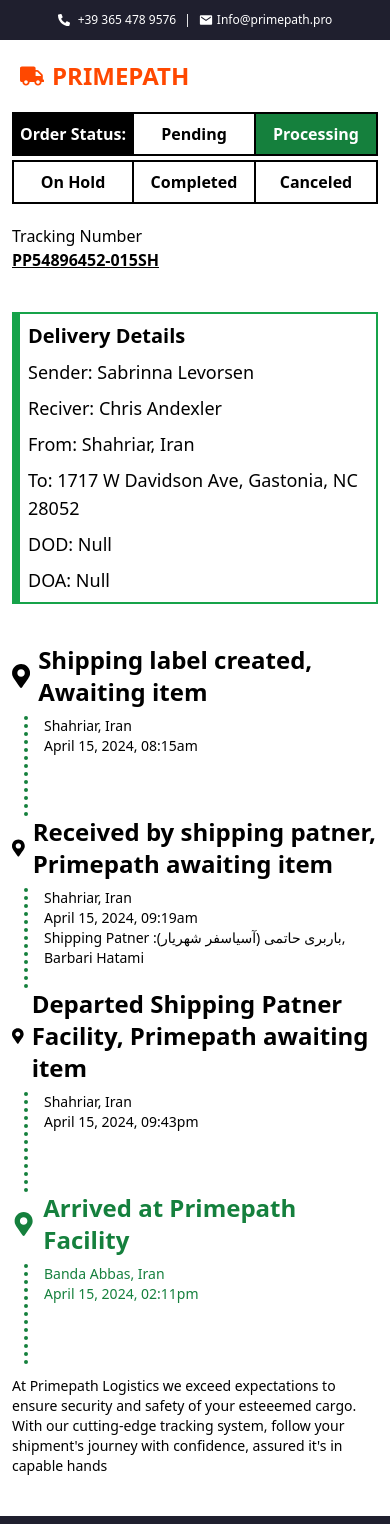
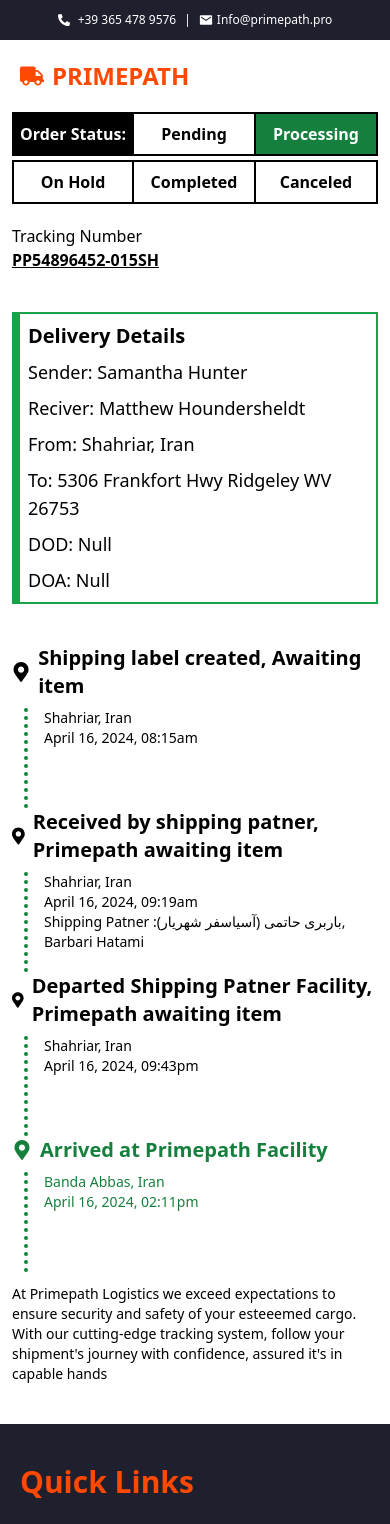
Before and after one commit to Yemezzy/Primepath, a React (Create React App) app: page /tracking/PP54896452-015SH in a window 390 px wide. Shown: the top 1524 px of the page. Built offline with nearby package versions, Linux system fonts and the light colour scheme.

Commit message:
first commit

```diff
--- a/src/Tracking/Firstitem.js
+++ b/src/Tracking/Firstitem.js
@@ -99,7 +99,7 @@
                 From: <span>Shahriar, Iran</span>
               </p>
               <p className="text-lg  mt-2 font-medium">
-                To: <span>1717 W Davidson Ave, Gastonia, NC 28052</span>
+                To: <span>1714 W Davidson Ave, Gastonia, NC 28052</span>
               </p>
             </div>
             <div className="md:grid grid-cols-2 ">
@@ -120,7 +120,7 @@
               </section>
               <p className="text-sm font-normal px-4 ml-3 mt-2 h-[100px] border-l-4 border-dotted border-green-700">
                 <p>Shahriar, Iran</p>
-                <p>April 15, 2024, 08:15am</p>
+                <p>April 16, 2024, 08:15am</p>
               </p>
             </div>
             <div className="md:text-2xl text-xl font-bold text-black">
@@ -130,7 +130,7 @@
               </section>
               <p className="text-sm font-normal px-4 ml-3 mt-2 h-[100px] border-l-4 border-dotted border-green-700">
                 <p>Shahriar, Iran</p>
-                <p> April 15, 2024, 09:19am</p>
+                <p> April 16, 2024, 09:19am</p>
                 <p>
                   Shipping Patner :باربری حاتمی (آسیاسفر شهریار), Barbari Hatami{" "}
                 </p>
@@ -145,7 +145,7 @@
               </section>
               <p className="text-sm font-normal px-4 ml-3 mt-2 h-[100px] border-l-4 border-dotted border-green-700">
                 <p> Shahriar, Iran</p>
-                <p> April 15, 2024, 09:43am</p>
+                <p> April 16, 2024, 09:43am</p>
               </p>
             </div>
             <div className="md:text-2xl text-xl font-bold text-green-700">
@@ -155,7 +155,7 @@
               </section>
               <p className="text-sm font-normal px-4 ml-3 mt-2 h-[100px] border-l-4 border-dotted border-green-700">
                 <p> Banda Abbas, Iran</p>
-                <p> April 15, 2024, 02:11pm</p>
+                <p> April 16, 2024, 02:11pm</p>
               </p>
             </div>
             {/* <div className="text-2xl font-bold">
--- a/src/Tracking/Seconditem.js
+++ b/src/Tracking/Seconditem.js
@@ -87,10 +87,10 @@
             <p className="text-xl font-semibold">Delivery Details</p>
             <div className="md:grid grid-cols-2 ">
               <p className="text-lg mt-2 font-medium">
-                Sender: <span>Sabrinna Levorsen</span>
+                Sender: <span>Samantha Hunter</span>
               </p>
               <p className="text-lg mt-2 font-medium">
-                Reciver: <span>Chris Andexler</span>
+                Reciver: <span>Matthew Houndersheldt</span>
               </p>
             </div>
             <div className="md:grid grid-cols-2 ">
@@ -98,7 +98,7 @@
                 From: <span>Shahriar, Iran</span>
               </p>
               <p className="text-lg  mt-2 font-medium">
-                To: <span>1717 W Davidson Ave, Gastonia, NC 28052</span>
+                To: <span>5306 Frankfort Hwy Ridgeley WV 26753</span>
               </p>
             </div>
             <div className="md:grid grid-cols-2 ">
@@ -111,30 +111,30 @@
             </div>
           </section>
           <section>
-            <div className="text-2xl font-bold text-black">
+            <div className="md:text-2xl text-xl font-bold text-black">
               <section className="flex gap-2 items-center">
                 <FaMapMarkerAlt />
                 <p>Shipping label created, Awaiting item</p>
               </section>
               <p className="text-sm font-normal px-4 ml-3 mt-2 h-[100px] border-l-4 border-dotted border-green-700">
                 <p>Shahriar, Iran</p>
-                <p>April 15, 2024, 08:15am</p>
+                <p>April 16, 2024, 08:15am</p>
               </p>
             </div>
-            <div className="text-2xl font-bold text-black">
+            <div className="md:text-2xl text-xl font-bold text-black">
               <section className="flex gap-2 items-center">
                 <FaMapMarkerAlt />
                 <p>Received by shipping patner, Primepath awaiting item</p>
               </section>
               <p className="text-sm font-normal px-4 ml-3 mt-2 h-[100px] border-l-4 border-dotted border-green-700">
                 <p>Shahriar, Iran</p>
-                <p> April 15, 2024, 09:19am</p>
+                <p> April 16, 2024, 09:19am</p>
                 <p>
                   Shipping Patner :باربری حاتمی (آسیاسفر شهریار), Barbari Hatami{" "}
                 </p>
               </p>
             </div>
-            <div className="text-2xl font-bold text-black">
+            <div className="md:text-2xl text-xl font-bold text-black">
               <section className="flex gap-2 items-center">
                 <FaMapMarkerAlt />
                 <p>
@@ -143,17 +143,17 @@
               </section>
               <p className="text-sm font-normal px-4 ml-3 mt-2 h-[100px] border-l-4 border-dotted border-green-700">
                 <p> Shahriar, Iran</p>
-                <p> April 15, 2024, 09:43pm</p>
+                <p> April 16, 2024, 09:43pm</p>
               </p>
             </div>
-            <div className="text-2xl font-bold text-green-700">
+            <div className="md:text-2xl text-xl font-bold text-green-700">
               <section className="flex gap-2 items-center">
                 <FaMapMarkerAlt />
                 <p>Arrived at Primepath Facility</p>
               </section>
               <p className="text-sm font-normal px-4 ml-3 mt-2 h-[100px] border-l-4 border-dotted border-green-700">
                 <p> Banda Abbas, Iran</p>
-                <p> April 15, 2024, 02:11pm</p>
+                <p> April 16, 2024, 02:11pm</p>
               </p>
             </div>
             {/* <div className="text-2xl font-bold">
--- a/src/pages/Firstpage.js
+++ b/src/pages/Firstpage.js
@@ -600,6 +600,8 @@
         </React.Fragment>
       </div>
 
+
+
       <Footer/>
     </div>
   );
```
